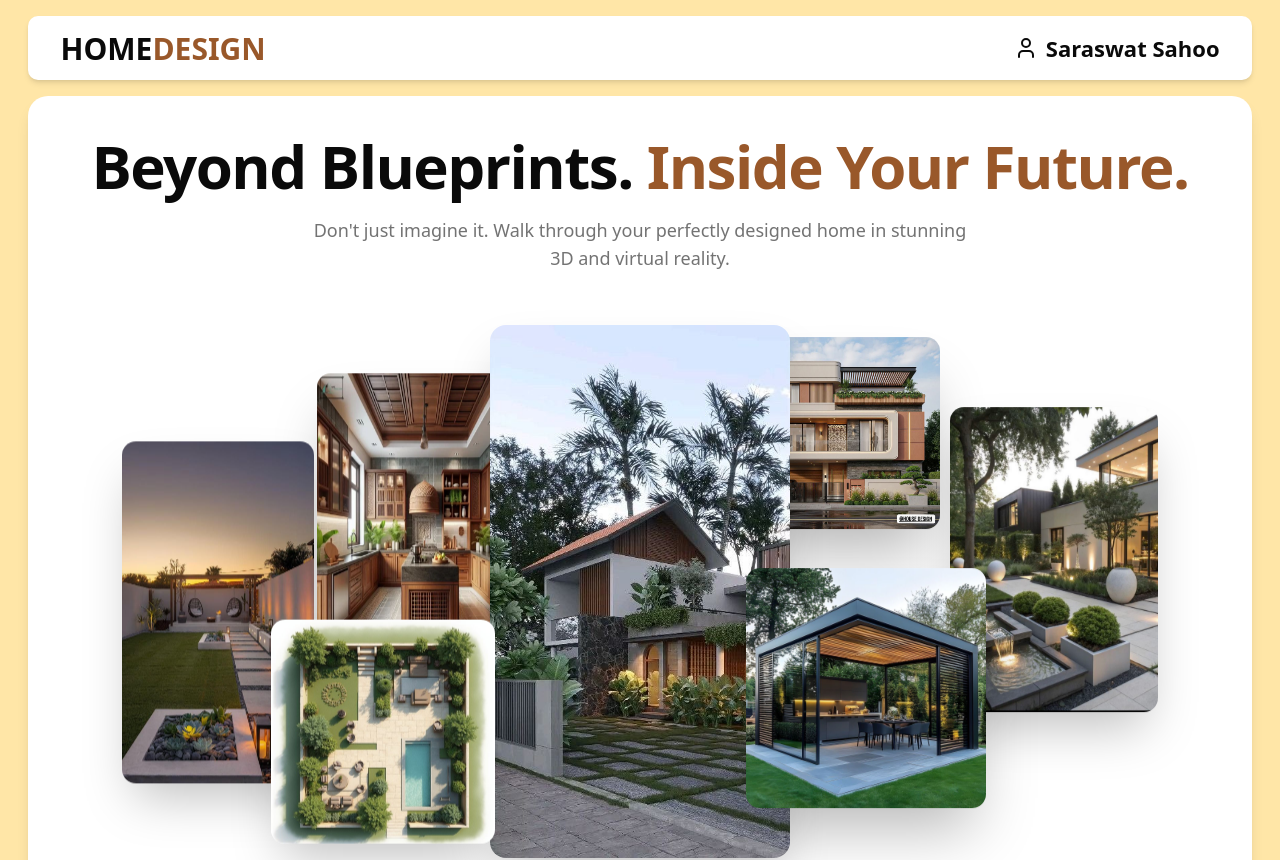
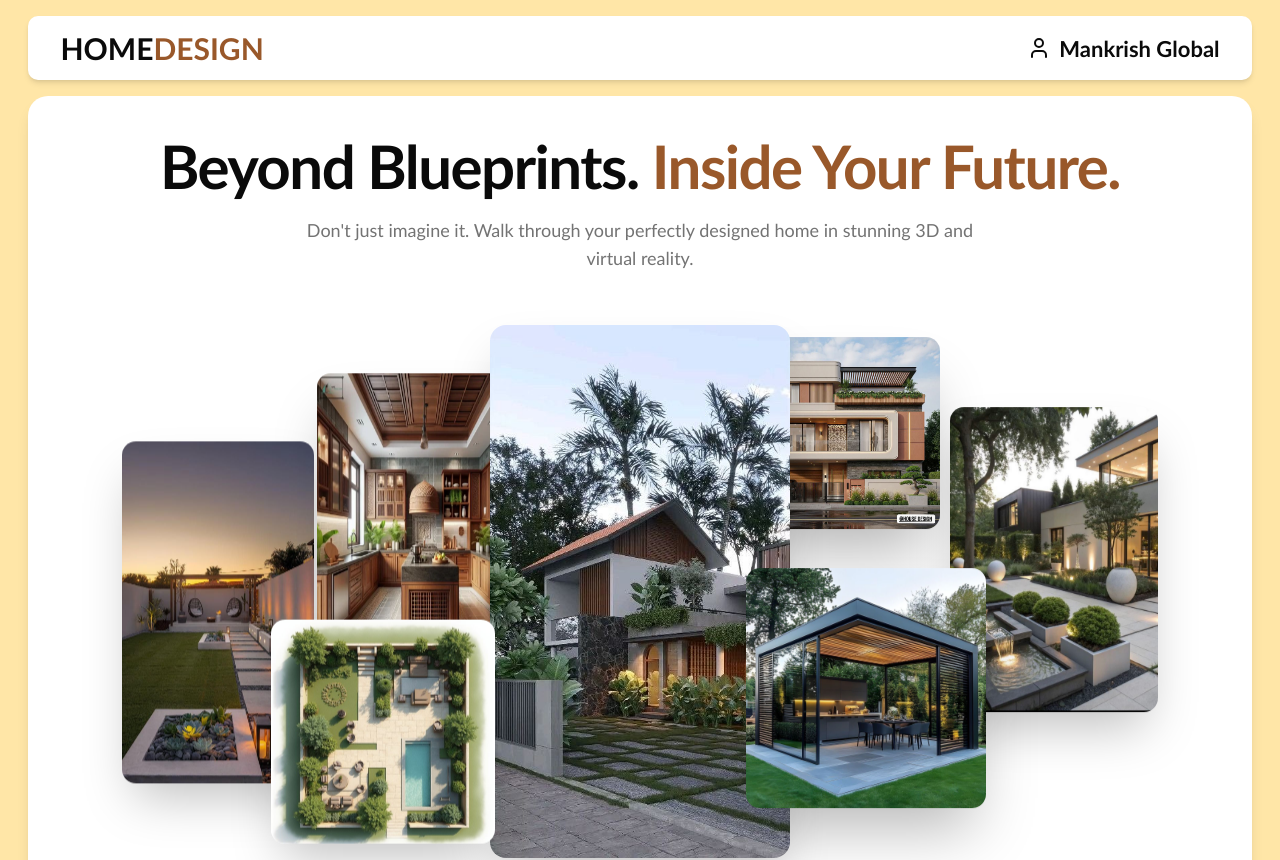
Before and after one commit to SaraswatSahoo/Homedesign-Final, a React app: page /landing in a window 1280 px wide. Shown: the top 860 px of the page. Built offline with nearby package versions, Linux system fonts and the light colour scheme; the HTML template or start-up script is replaced by a standard one.

Commit message:
navbar change

```diff
--- a/src/components/Navbar.tsx
+++ b/src/components/Navbar.tsx
@@ -6,7 +6,7 @@ export default function Navbar() {
             <span className=" text-[30px] font-bold">HOME<span className=" text-[#99582a]">DESIGN</span></span>
             <div className=" flex items-center justify-center gap-2 text-[22px] font-semibold ">
                 <User />
-                <span>Saraswat Sahoo</span>
+                <span>Mankrish Global</span>
             </div>
         </div>
     )
--- a/src/index.css
+++ b/src/index.css
@@ -142,3 +142,7 @@
     @apply bg-background text-foreground;
   }
 }
+
+*{
+  font-family:'Gill Sans', 'Gill Sans MT', Calibri, 'Trebuchet MS', sans-serif;
+}
```
